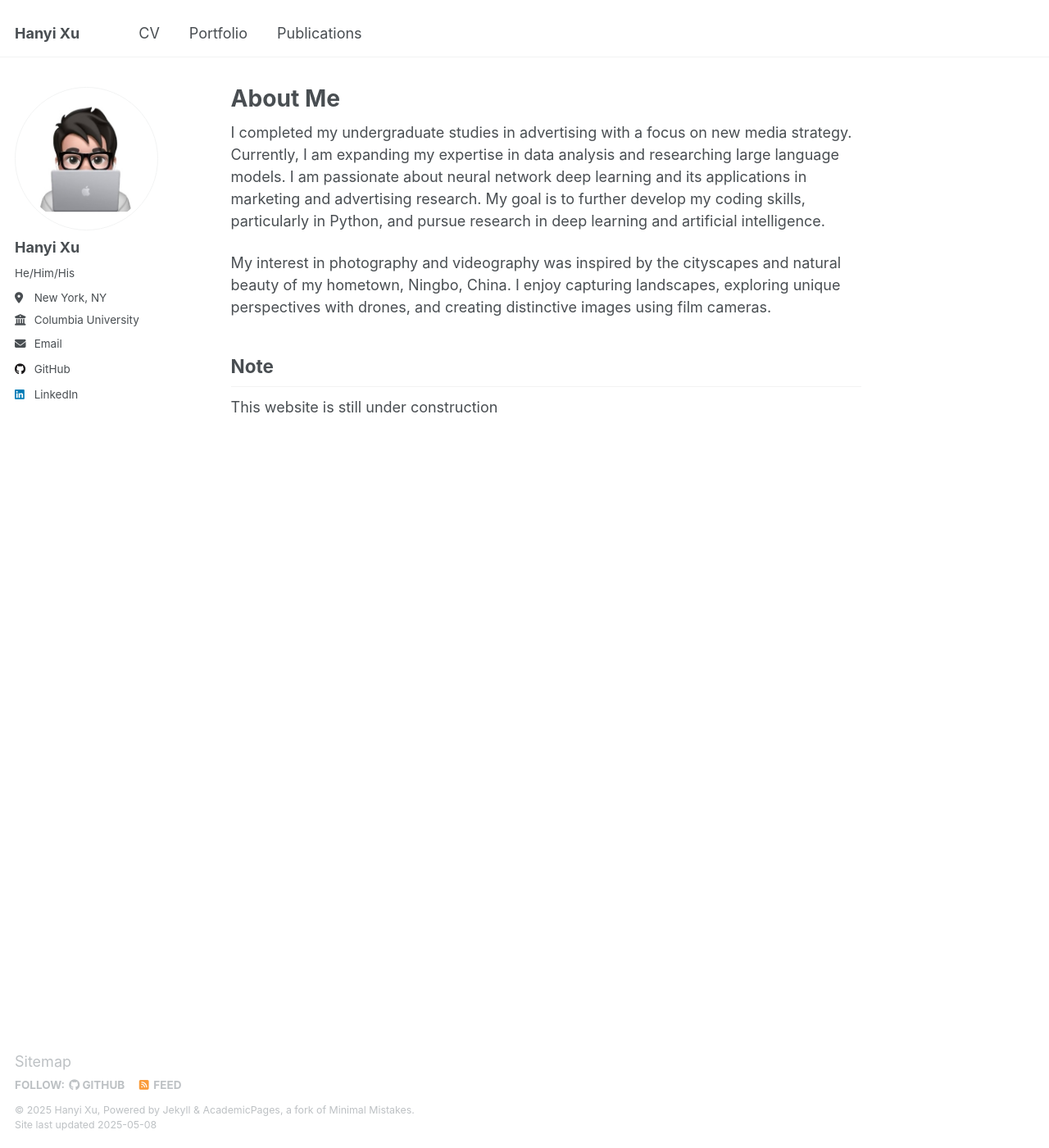
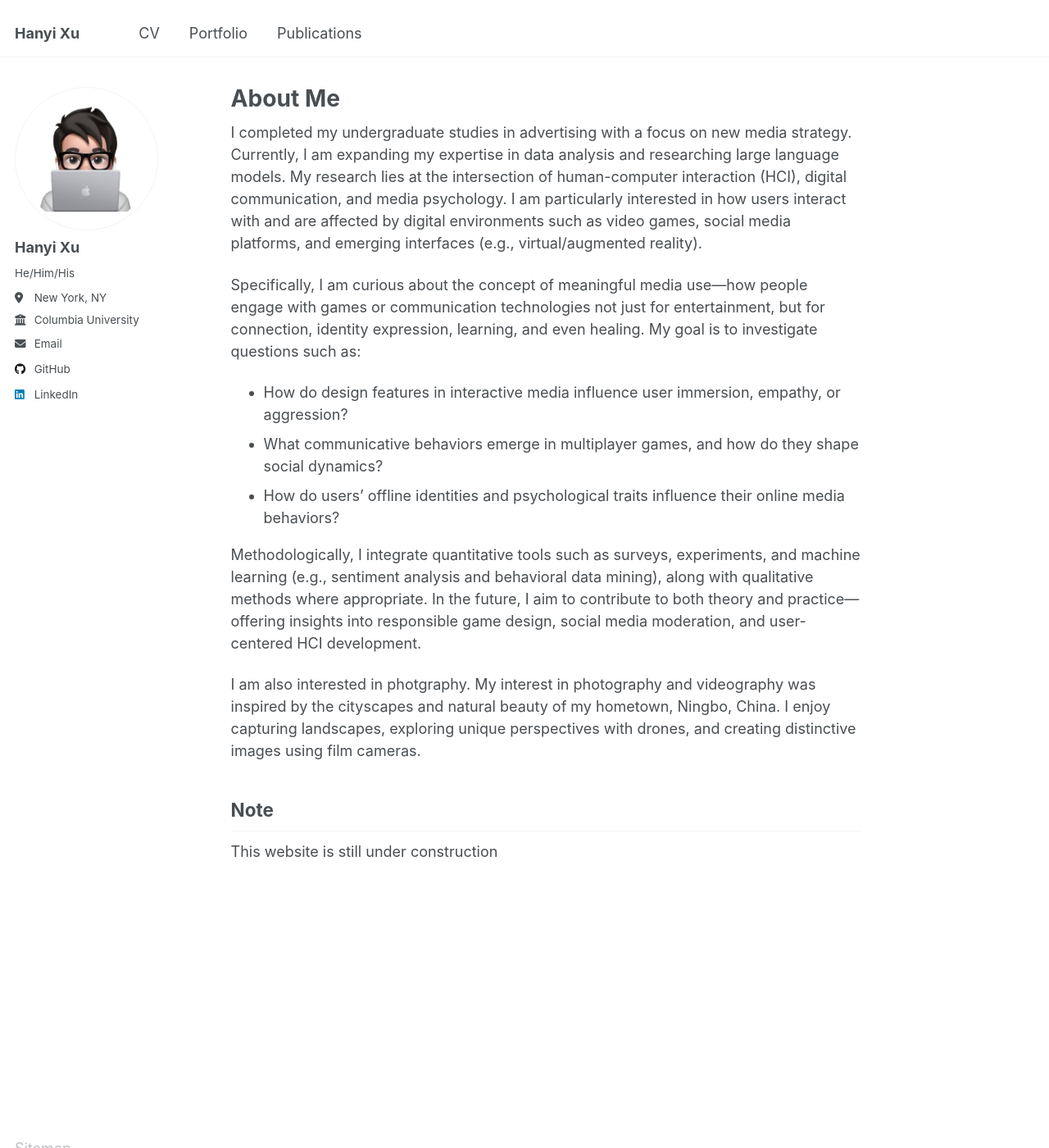
Before and after one commit to hanyixu/hanyixu.github.io, a Jekyll site: the page built from _pages/about.md, in a window 1280 px wide and 1400 px high. Shown: the whole window at 82% size. Built offline with Jekyll 4.4.1, drawn with Linux system fonts in a browser that asks for light colours.

Commit message:
Update about.md

```diff
--- a/_pages/about.md
+++ b/_pages/about.md
@@ -8,9 +8,16 @@ redirect_from:
   - /about.html
 ---
 
-I completed my undergraduate studies in advertising with a focus on new media strategy. Currently, I am expanding my expertise in data analysis and researching large language models. I am passionate about neural network deep learning and its applications in marketing and advertising research. My goal is to further develop my coding skills, particularly in Python, and pursue research in deep learning and artificial intelligence.
+I completed my undergraduate studies in advertising with a focus on new media strategy. Currently, I am expanding my expertise in data analysis and researching large language models. My research lies at the intersection of human-computer interaction (HCI), digital communication, and media psychology. I am particularly interested in how users interact with and are affected by digital environments such as video games, social media platforms, and emerging interfaces (e.g., virtual/augmented reality).
 
-My interest in photography and videography was inspired by the cityscapes and natural beauty of my hometown, Ningbo, China. I enjoy capturing landscapes, exploring unique perspectives with drones, and creating distinctive images using film cameras.
+Specifically, I am curious about the concept of meaningful media use—how people engage with games or communication technologies not just for entertainment, but for connection, identity expression, learning, and even healing. My goal is to investigate questions such as:
+- How do design features in interactive media influence user immersion, empathy, or aggression?
+- What communicative behaviors emerge in multiplayer games, and how do they shape social dynamics?
+- How do users' offline identities and psychological traits influence their online media behaviors?
+
+Methodologically, I integrate quantitative tools such as surveys, experiments, and machine learning (e.g., sentiment analysis and behavioral data mining), along with qualitative methods where appropriate. In the future, I aim to contribute to both theory and practice—offering insights into responsible game design, social media moderation, and user-centered HCI development.
+
+I am also interested in photgraphy. My interest in photography and videography was inspired by the cityscapes and natural beauty of my hometown, Ningbo, China. I enjoy capturing landscapes, exploring unique perspectives with drones, and creating distinctive images using film cameras.
 
 ## Note
 This website is still under construction
```
